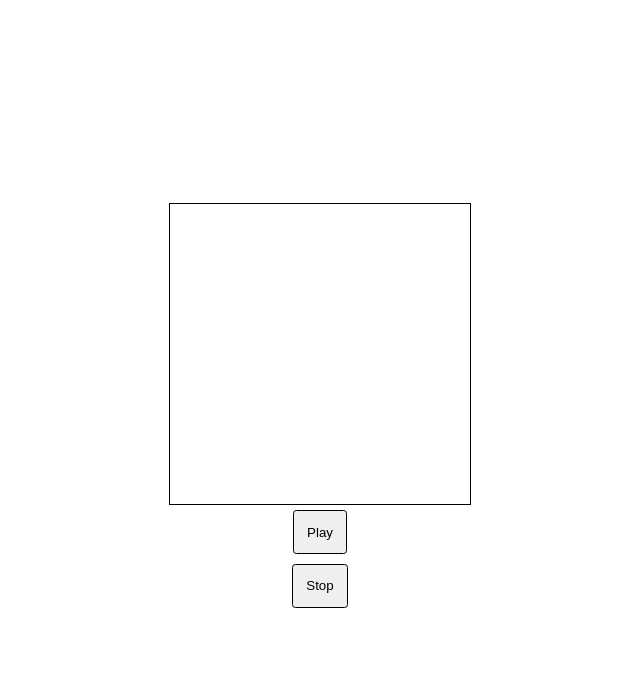
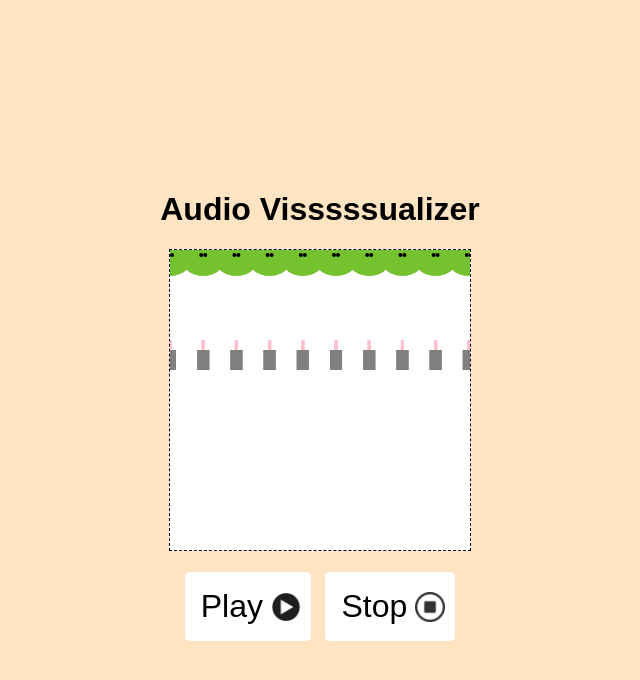
Before and after one commit to matthewwei35/FEW-2.5_MW_Real_Time_Visualization, a plain HTML site: page index.html in a window 1280 px wide. Both pictures are taken after a click on the button "Play". Shown: the whole page, without its empty margins (320-960 px from the left). Drawn offline with Linux system fonts and the light colour scheme.

Commit message:
feat(mattrenderer): working visualization

```diff
--- a/index.html
+++ b/index.html
@@ -1,9 +1,10 @@
 <!doctype html>
 <html>
   <head>
-    <title>Audio Visualizer</title>
+    <title>Audio Visssssualizer</title>
     <style>
       body, html {
+        font-family: Arial, Helvetica, sans-serif;
         height: 100%;
       }
 
@@ -12,10 +13,12 @@
         justify-content: center;
         align-items: center;
         flex-direction: column;
+        background-color: bisque;
       }
 
       #canvas {
-        border: 1px solid;
+        border: 1px dashed;
+        background-color: white;
       }
 
       button {
@@ -23,15 +26,48 @@
         padding: 1em;
         border-radius: 0.25em;
         border: 1px solid;
+        background-color: white;
+      }
+
+      #button-group {
+        margin-top: 1rem;
+      }
+
+      #button-play {
+        padding: 1rem 3rem 1rem 1rem;
+        border: none;
+        border-radius: 5%;
+        font-size: 2rem;
+        background-image: url('./play.png');
+        background-size: 30px;
+        background-position: right;
+        background-position-x: 90%;
+        background-repeat: no-repeat;
+      }
+
+      #button-pause {
+        padding: 1rem 3rem 1rem 1rem;
+        border: none;
+        border-radius: 5%;
+        font-size: 2rem;
+        background-image: url('./stop.png');
+        background-size: 30px;
+        background-position: right;
+        background-position-x: 90%;
+        background-repeat: no-repeat;
       }
     </style>
   </head>
   <body>
 
+    <h1>Audio Visssssualizer</h1>
+
     <canvas id="canvas" width="300" height="300"></canvas>
 
-    <button id="button-play">Play</button>
-    <button id="button-pause">Stop</button>
+    <div id="button-group">
+      <button id="button-play">Play</button>
+      <button id="button-pause">Stop</button>
+    </div>
 
     <script src="main.js" type="module"></script>
   </body>
--- a/main.js
+++ b/main.js
@@ -89,7 +89,7 @@ function render() {
 	// circleCenterRenderer(frequencyArray, ctx, centerX, centerY)
 	// circleGridRenderer(frequencyArray, ctx, 300, 300)
 	// circleRenderer(frequencyArray, ctx, centerX, centerY, radius)
-	mattRenderer(frequencyArray, ctx, 12, 300, 300)
+	mattRenderer(frequencyArray, ctx, 12, 400, 400)
 
 	// Set up the next animation frame
 	requestAnimationFrame(render)
--- a/mattRenderer.js
+++ b/mattRenderer.js
@@ -11,13 +11,14 @@
  * @param {number} height
  */
 
- function render(frequencyArray, ctx, count, width, height) {
-	// Get the number of values in the data array
+function render(frequencyArray, ctx, count, width, height) {
+  // Get the number of values in the data array
 	const bars = frequencyArray.length
 	// Divide the canvas by the number of bars.
 	const step = width / bars
 	const lineWidth = (width / count) - 2
 	const int = Math.floor(frequencyArray.length / count)
+
 
 	// Start a new path
 	ctx.beginPath()
@@ -48,11 +49,11 @@
 			// Starting x value
 			const x1 = step * i
 			// Starting y (bottom of the canvas)
-			const y1 = height
+			const y1 = 0
 			// Ending x
 			const x2 = x1
 			// Ending y value
-			const y2 = height - barLength
+			const y2 = barLength
 
 			// Draw the line
 			// Move to the starting coordinate
@@ -60,11 +61,45 @@
 			// Draw a line to the end coordinate
 			ctx.lineTo(x2, y2)
 			fsum = 0
+
+			ctx.strokeStyle = '#74C32E'
+			ctx.stroke()
+			ctx.closePath()
+
+			ctx.beginPath()
+			ctx.fillStyle = 'grey'
+			ctx.fillRect(x1 - 6, y2 + 100, 12, 20)
+			ctx.closePath()
+
+			ctx.beginPath()
+			ctx.fillStyle = 'pink'
+			ctx.fillRect(x1 - 1.5, y2 + 90, 3, 10)
+			ctx.closePath()
+
+			ctx.beginPath()
+			ctx.fillStyle = 'red'
+			ctx.fillRect(x1 - 5, y2 + 10, 10, fval)
+			ctx.closePath()
+
+			ctx.beginPath()
+			ctx.fillStyle = '#74C32E'
+			ctx.arc(x1, y2, 10, 0, Math.PI * 2)
+			ctx.fill()
+			ctx.stroke()
+			ctx.closePath()
+
+			ctx.beginPath()
+			ctx.fillStyle = 'black'
+			ctx.arc(x1 - 2, y2 + 5, 2, 0, Math.PI * 2)
+			ctx.fill()
+			ctx.closePath()
+
+			ctx.beginPath()
+			ctx.arc(x1 + 2, y2 + 5, 2, 0, Math.PI * 2)
+			ctx.fill()
+			ctx.closePath()
 		}
 	}
-
-	ctx.strokeStyle = 'red'
-	ctx.stroke()
 }
 
 export default render
```
Also changed, not shown: play.png (added), stop.png (added).
